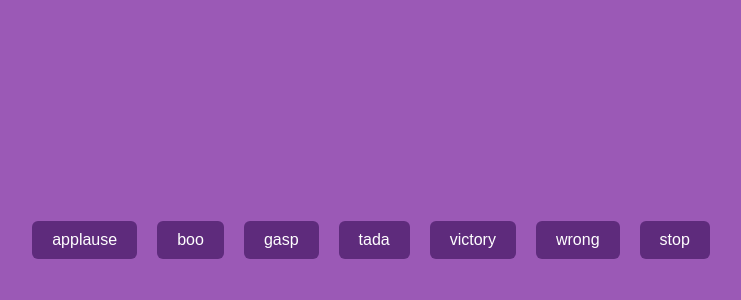
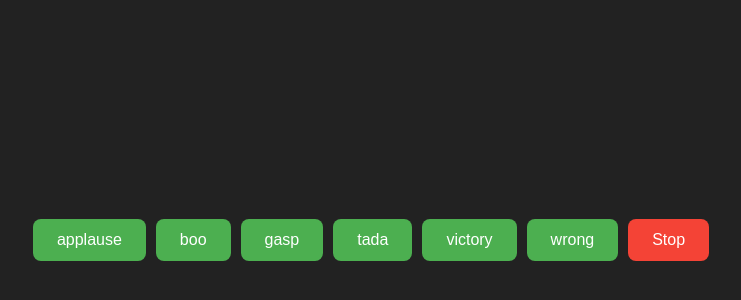
Before and after one commit to acciojob/Soundbar-saiakhilrevu03, a website: page main.html in a window 1280 px wide. Shown: the part 168-468 px from the top of the page, without its empty margins (269-1010 px from the left). Drawn offline with Linux system fonts and the light colour scheme.

Commit message:
created a submission

```diff
--- a/main.html
+++ b/main.html
@@ -3,66 +3,83 @@
 <head>
   <meta charset="UTF-8">
   <meta name="viewport" content="width=device-width, initial-scale=1.0">
-  <title>Sound Board</title>
+  <title>Soundbar</title>
   <style>
     body {
-      background: #9b59b6;
       display: flex;
       justify-content: center;
       align-items: center;
       height: 100vh;
-      gap: 20px;
+      background: #222;
+      font-family: Arial, sans-serif;
     }
-    button {
-      background: #5e2b7c;
+    #buttons {
+      display: flex;
+      gap: 10px;
+    }
+    .btn {
+      padding: 12px 24px;
+      border: none;
+      border-radius: 8px;
+      background: #4CAF50;
       color: white;
-      padding: 10px 20px;
-      border: none;
-      border-radius: 6px;
       cursor: pointer;
       font-size: 16px;
+      transition: 0.3s;
     }
-    button:hover {
-      background: #3e1d56;
+    .btn:hover {
+      background: #45a049;
+    }
+    .stop {
+      background: #f44336;
+    }
+    .stop:hover {
+      background: #e53935;
     }
   </style>
 </head>
 <body>
-  <button class="btn" onclick="playSound('applause')">applause</button>
-  <button class="btn" onclick="playSound('boo')">boo</button>
-  <button class="btn" onclick="playSound('gasp')">gasp</button>
-  <button class="btn" onclick="playSound('tada')">tada</button>
-  <button class="btn" onclick="playSound('victory')">victory</button>
-  <button class="btn" onclick="playSound('wrong')">wrong</button>
-  <button class="btn" onclick="stopSound()">stop</button>
+  <div id="buttons"></div>
 
   <script>
-    const sounds = {
-      applause: new Audio('sounds/applause.mp3'),
-      boo: new Audio('sounds/boo.mp3'),
-      gasp: new Audio('sounds/gasp.mp3'),
-      tada: new Audio('sounds/tada.mp3'),
-      victory: new Audio('sounds/victory.mp3'),
-      wrong: new Audio('sounds/wrong.mp3')
-    };
+    const sounds = ["applause", "boo", "gasp", "tada", "victory", "wrong"];
+    const buttons = document.getElementById("buttons");
 
-    let currentSound = null;
+    // Create buttons for each sound
+    sounds.forEach(sound => {
+      const btn = document.createElement("button");
+      btn.classList.add("btn"); // ✅ All sound buttons have class 'btn'
+      btn.innerText = sound;
 
-    function playSound(name) {
-      if (currentSound) {
-        currentSound.pause();
-        currentSound.currentTime = 0;
-      }
-      currentSound = sounds[name];
-      currentSound.play();
-    }
+      btn.addEventListener("click", () => {
+        stopSounds();
+        const audio = document.getElementById(sound);
+        audio.play();
+      });
 
-    function stopSound() {
-      if (currentSound) {
-        currentSound.pause();
-        currentSound.currentTime = 0;
-        currentSound = null;
-      }
+      buttons.appendChild(btn);
+
+      const audio = document.createElement("audio");
+      audio.src = `sounds/${sound}.mp3`;
+      audio.id = sound;
+      document.body.appendChild(audio);
+    });
+
+    // Stop button
+    const stopBtn = document.createElement("button");
+    stopBtn.classList.add("btn", "stop"); // ✅ Stop button has both 'btn' and 'stop'
+    stopBtn.innerText = "Stop";
+
+    stopBtn.addEventListener("click", stopSounds);
+
+    buttons.appendChild(stopBtn);
+
+    function stopSounds() {
+      sounds.forEach(sound => {
+        const audio = document.getElementById(sound);
+        audio.pause();
+        audio.currentTime = 0;
+      });
     }
   </script>
 </body>
```
